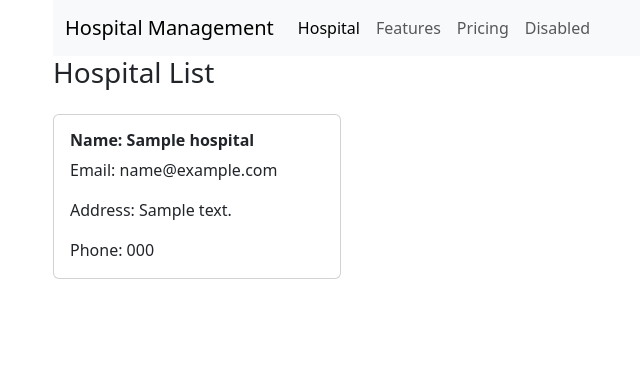
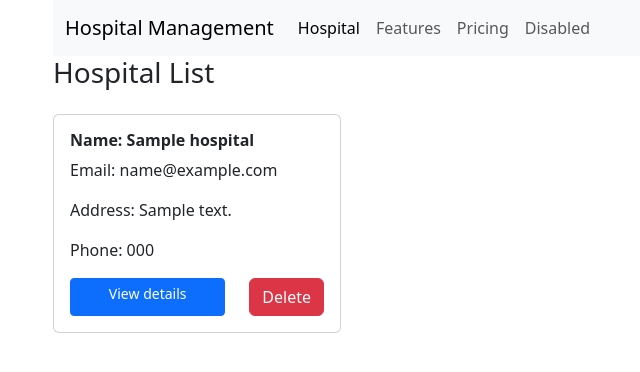
Before and after one commit to erashish41/Hospital-Supervision-System-Django-DRF, a Django app: template hospital/management/templates/management_templates/hospital_list.html in a window 1280 px wide. Shown: the top 372 px of the page, without its empty margins (29-669 px from the left). Run offline with Django 5.2, Linux system fonts and the light colour scheme; the template is opened without the code that fills it: values that come from a table or form of the project are taken from there, others are empty; tables that the repository leaves empty hold one stand-in row (values such as "Sample post").

Commit message:
hospital detail/view and  delete added

```diff
--- a/hospital/management/admin.py
+++ b/hospital/management/admin.py
@@ -22,7 +22,7 @@ class CustomUserAdmin(UserAdmin):
 @admin.register(Hospital)
 class HospitalAdmin(admin.ModelAdmin):
     list_display = (
-        'name', 'email', 'address', 'phone',
+        'id','name', 'email', 'address', 'phone',
     )
     list_filter = ('name', 'address')
 
--- a/hospital/management/templates/management_templates/hospital_list.html
+++ b/hospital/management/templates/management_templates/hospital_list.html
@@ -6,21 +6,31 @@
     <div class="container">
         <h3 class="mb-4">Hospital List</h3>
             <div class="row">
-                {% for hospital in hospitals%}
+                {% for hospital in hospitals %}
                     <div class="col-md-4">
-                        <div class="card " style="width: 18rem;">
+                        <div class="card" style="width: 18rem;">
                             <div class="card-body">
                                 <h6 class="card-text"> <strong>Name: {{hospital.name}}</strong></h6>
                                 <p class="card-text">Email: {{hospital.email}}</p>
                                 <p class="card-text">Address: {{hospital.address}}</p>
                                 <p class="card-text">Phone: {{hospital.phone}}</p>
+
+                                <div class="d-flex gap-4" >
+                                    <a  href="{% url 'hospital_detail' hospital.pk %}" class="btn btn-sm btn-primary w-100">View details</a>
+                                    <form action="{% url 'hospital_delete' hospital.pk %}" method="post">
+                                        {% csrf_token %}
+                                        <button type="submit" class="btn btn-danger">Delete</button>
+                                    </form>
+                                </div>
                             </div>
                         </div>
                     </div>
+
                 {% empty %}
                         <p>No hospital found.</p>
                 {% endfor %}
             </div>
         </div>
     </div>
+
 {% endblock%}
--- a/hospital/management/urls.py
+++ b/hospital/management/urls.py
@@ -1,6 +1,8 @@
 from django.urls import path
-from management.views import HospitalListView
+from management.views import HospitalListView, HospitalUpdateView, HospitalDeleteView
 
 urlpatterns = [
-    path("hospitals", HospitalListView.as_view(),name="hospital_list")
+    path("hospitals/", HospitalListView.as_view(),name="hospital_list"),
+    path("hospitals/<uuid:pk>", HospitalUpdateView.as_view(),name="hospital_detail"),
+    path("hospitals/<uuid:pk>/delete", HospitalDeleteView.as_view(),name="hospital_delete")
 ]
```
Also changed, not shown: hospital/hospital/settings.py (+8 -1 lines), hospital/management/templates/management_templates/hospital_detail.html (added, +20 -0 lines), hospital/management/views.py (+13 -1 lines).
